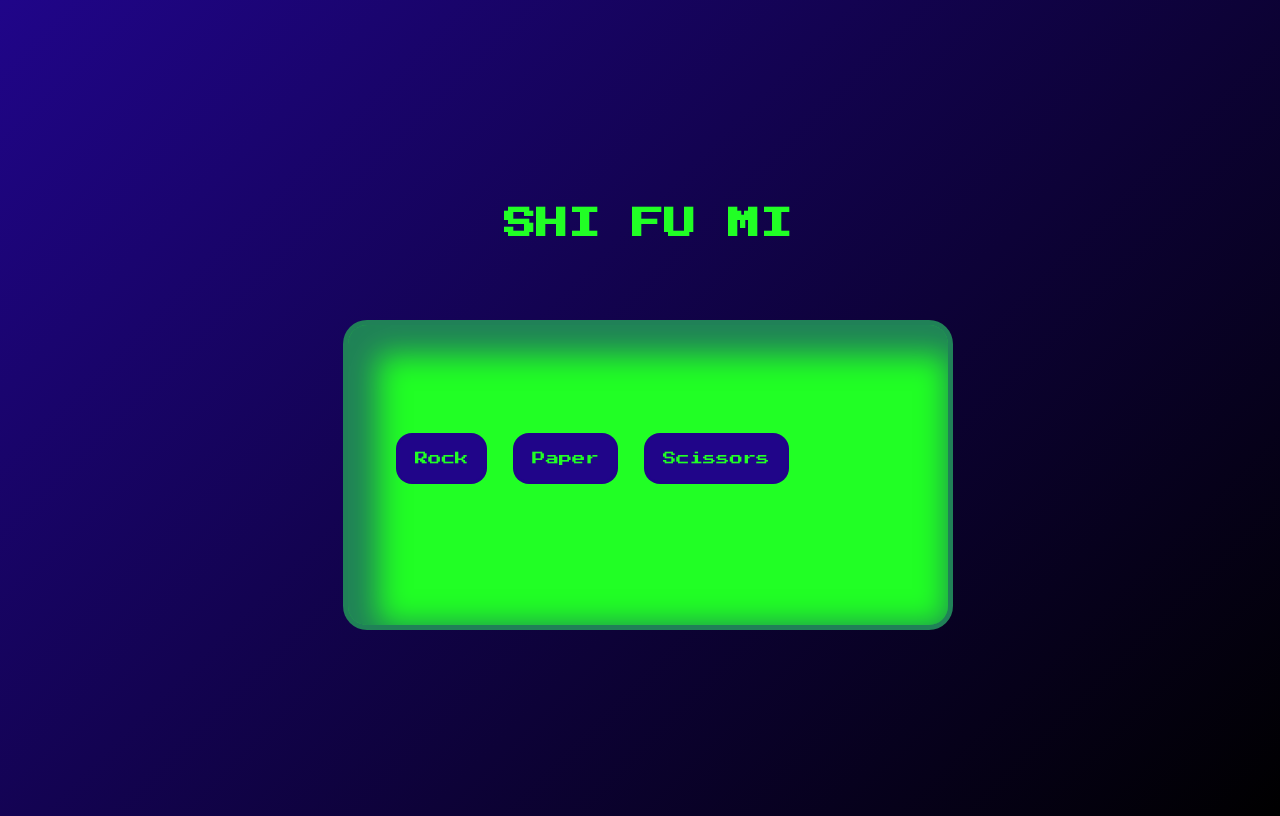
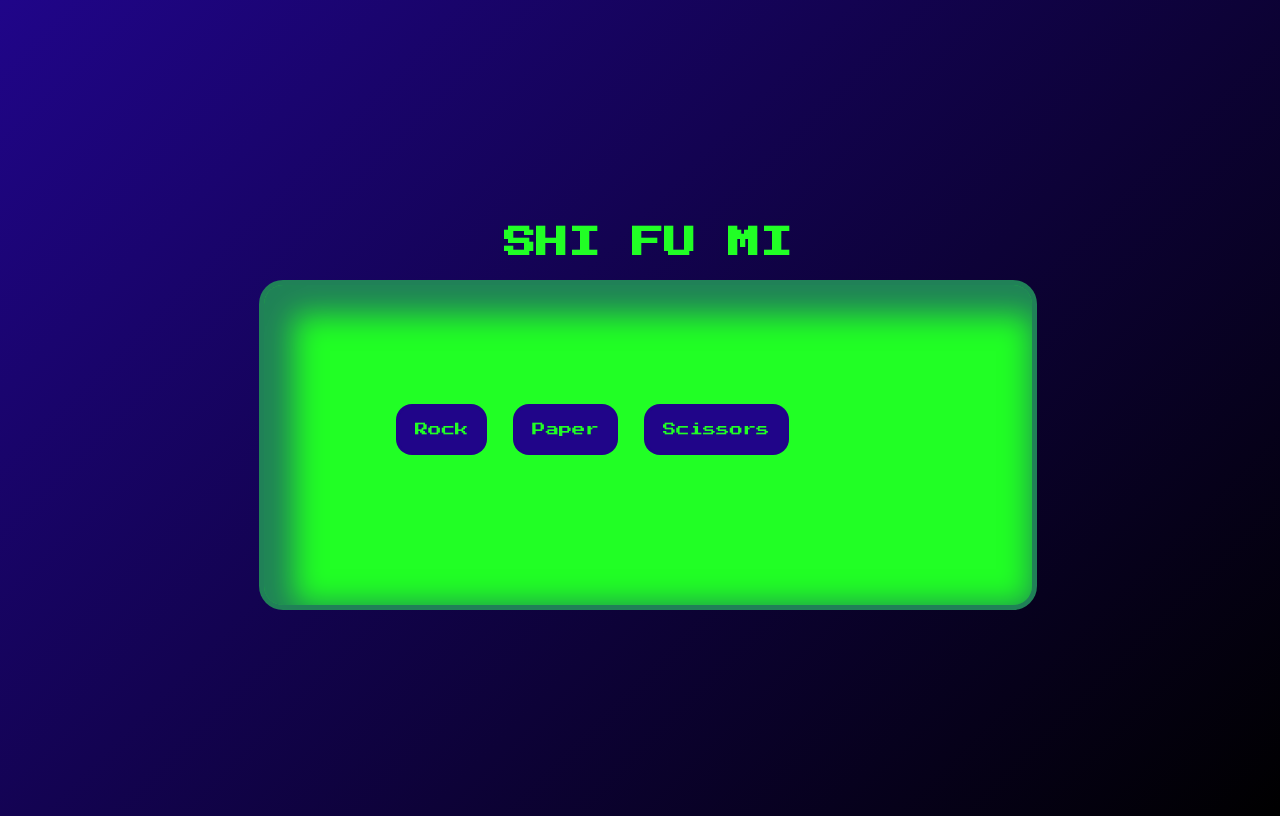
Before and after one commit to MarieLATASTE/Shi-Fu-Mi, a plain HTML site: page index.html in a window 1280 px wide. Drawn offline with Linux system fonts and the light colour scheme.

Commit message:
modifications
h1=> margin
.game=>width-height

```diff
--- a/main.js
+++ b/main.js
@@ -6,7 +6,7 @@ for(let i = 0; i < buttons.length; i++){
         const robot = buttons[Math.floor(Math.random() * buttons.length)].innerHTML;
         let result = "";
 
-        //  Logique du jeu
+        //  Logic
         if(user === robot){
             result = "both players are tied";
         }else if((user === "Rock" && robot === "Scissors") ||
--- a/style.css
+++ b/style.css
@@ -5,7 +5,7 @@
 }
 
 body{
-    height: 100vh;width: 100%;
+    height: 100vh;width: 100vw;
     background: linear-gradient(135deg,#200589,#000000) no-repeat;
     background-size: cover;
     display:flex;justify-content:center;align-items: center;
@@ -13,11 +13,11 @@ body{
 }
 h1{
     color:#21ff25;
-    margin-bottom: 5rem;
 }
 .game{
-    width:600px;min-width:400px;
-    height:300px;
+    width:60vw;min-width:50vw;
+    height:40vh;
+    padding: auto;
     background: #21ff25;
     display: flex;justify-content: center;align-items: center;
     flex-direction: column;
@@ -60,9 +60,13 @@ h1{
 
 
 /*
-@media screen and (max-width: 415px){
+@media screen and (max-width: 768px){
     .game{
-        width:100%;height: 100%;
+        width:50vw;
+        height: auto;
+    }
+    .rock, .paper, .scissors, .well{
+        width: 10%;
     }
 }
 */
```
